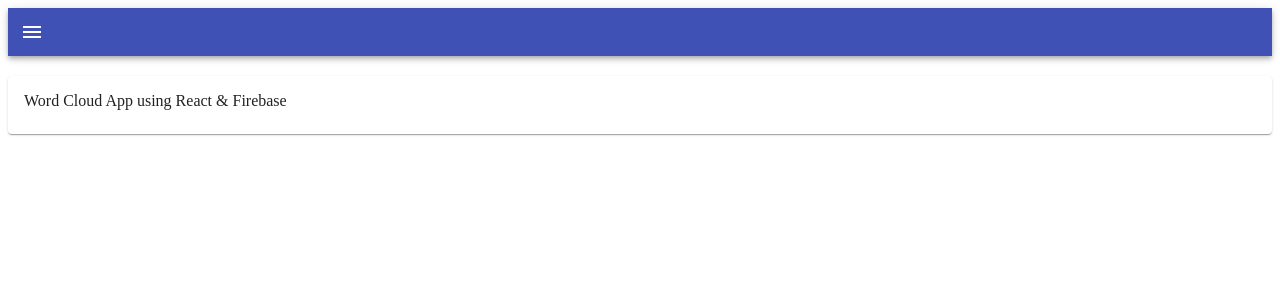
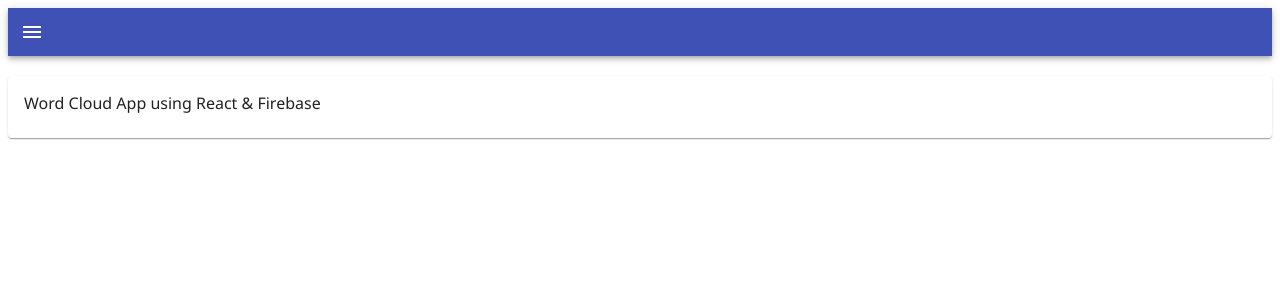
Before and after one commit to aidensung/word-cloud, a React app: page / in a window 1280 px wide. Shown: the top 300 px of the page. Built offline with nearby package versions, Linux system fonts and the light colour scheme.

Commit message:
added font style

```diff
--- a/package.json
+++ b/package.json
@@ -6,11 +6,13 @@
   "dependencies": {
     "@material-ui/core": "^4.9.5",
     "@material-ui/icons": "^4.9.1",
+    "css-loader": "^3.4.2",
     "firebase-tools": "^7.15.1",
     "react": "^16.13.0",
     "react-dom": "^16.13.0",
     "react-router-dom": "^5.1.2",
-    "react-text-truncate": "^0.16.0"
+    "react-text-truncate": "^0.16.0",
+    "style-loader": "^1.1.3"
   },
   "scripts": {
     "start": "set NODE_ENV=development&&webpack-dev-server",
--- a/src/components/Texts.js
+++ b/src/components/Texts.js
@@ -210,7 +210,7 @@ class Texts extends React.Component {
                 name="file"
               >
                 {this.state.fileName === ""
-                  ? 'Select a ".txt" file'
+                  ? "Select .txt file"
                   : this.state.fileName}
               </Button>
             </label>
--- /dev/null
+++ b/src/index.css
@@ -0,0 +1,5 @@
+@import url("https://fonts.googleapis.com/css?family=Noto+Sans&display=swap");
+
+div {
+  font-family: "Noto Sans" !important;
+}
--- a/src/main.js
+++ b/src/main.js
@@ -1,5 +1,19 @@
-import React from 'react';
-import ReactDOM from 'react-dom';
-import App from './components/App';
+import React from "react";
+import ReactDOM from "react-dom";
+import App from "./components/App";
+import "./index.css";
+import { MuiThemeProvider, createMuiTheme } from "@material-ui/core/styles";
 
-ReactDOM.render(<App/>, document.getElementById('app'));
+const theme = createMuiTheme({
+  typography: {
+    useNextVariants: true,
+    fontFamily: "Noto Sans"
+  }
+});
+
+ReactDOM.render(
+  <MuiThemeProvider theme={theme}>
+    <App />
+  </MuiThemeProvider>,
+  document.getElementById("app")
+);
--- a/webpack.config.js
+++ b/webpack.config.js
@@ -16,6 +16,9 @@ module.exports = {
         test: /\.js$/,
         include: path.resolve(__dirname, "./src"),
         loaders: "babel-loader"
+      }, {
+        test: /\.css$/,
+        loader: "style-loader!css-loader"
       }
     ]
   },
```
Also changed, not shown: 1 other file (tests, documents, lock files or other folders).
